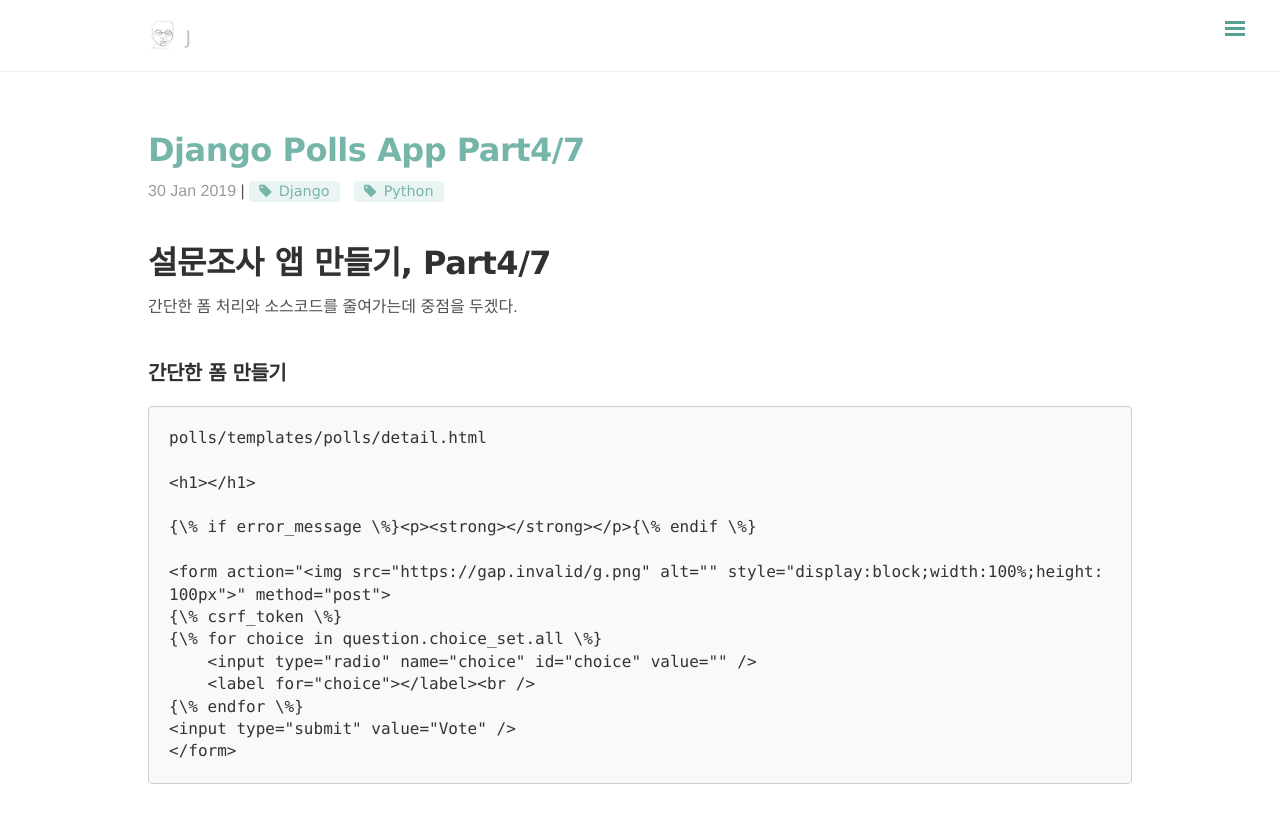
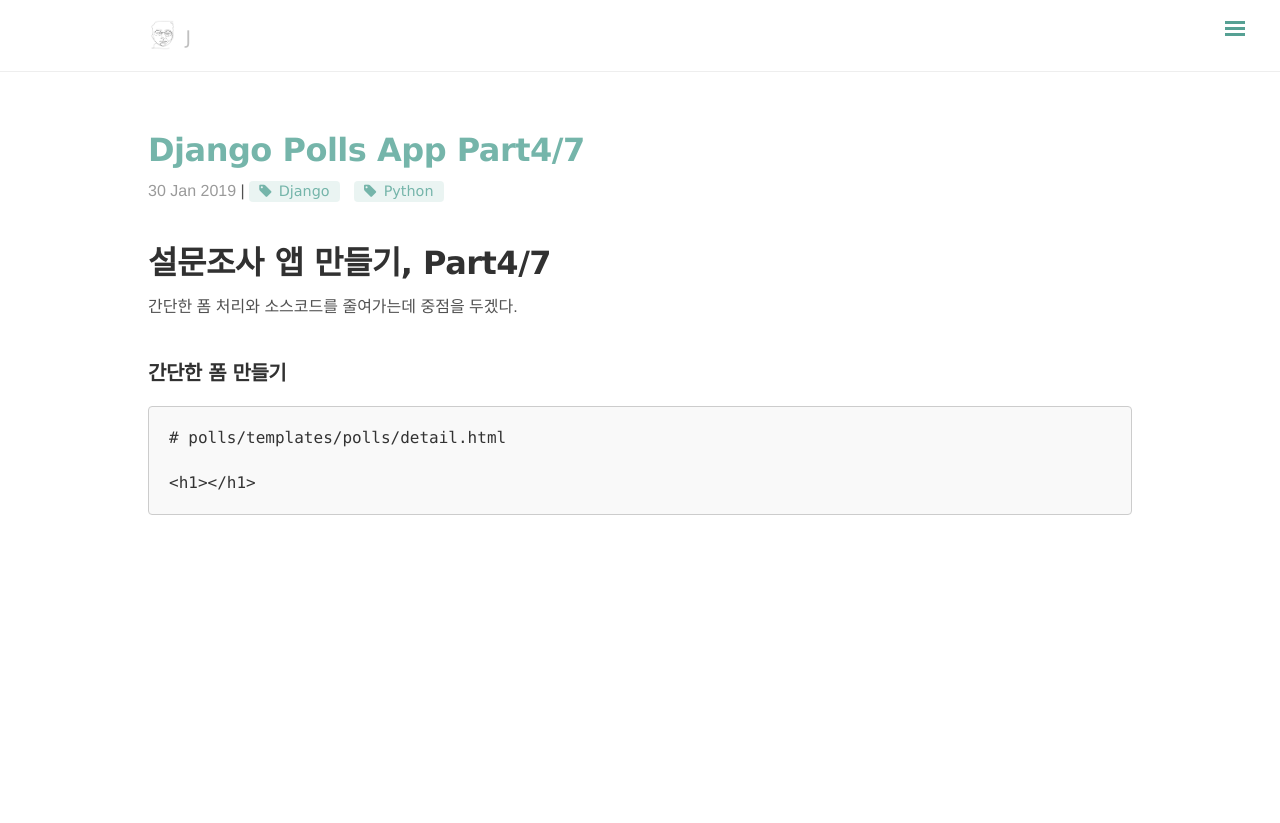
Before and after one commit to JimBae/JimBae.github.io, a Jekyll site: the page built from _posts/django/2019-01-30-django-polls-app-04.md, in a window 1280 px wide. Shown: the top 823 px of the page. Built offline with Jekyll 4.4.1, drawn with Linux system fonts in a browser that asks for light colours; nearby versions of some CDN libraries.

Commit message:
Debug: post

````diff
--- a/_posts/django/2019-01-30-django-polls-app-04.md
+++ b/_posts/django/2019-01-30-django-polls-app-04.md
@@ -12,18 +12,7 @@ tag: [Django, Python]
 ## 간단한 폼 만들기
 
 ```
-polls/templates/polls/detail.html
+# polls/templates/polls/detail.html
 
 <h1>{{ question.question_text }}</h1>
-
-{\% if error_message \%}<p><strong>{{ error_message }}</strong></p>{\% endif \%}
-
-<form action="{% url 'polls:vote' question.id %}" method="post">
-{\% csrf_token \%}
-{\% for choice in question.choice_set.all \%}
-    <input type="radio" name="choice" id="choice{{ forloop.counter }}" value="{{ choice.id }}" />
-    <label for="choice{{ forloop.counter }}">{{ choice.choice_text }}</label><br />
-{\% endfor \%}
-<input type="submit" value="Vote" />
-</form>
 ```
````
